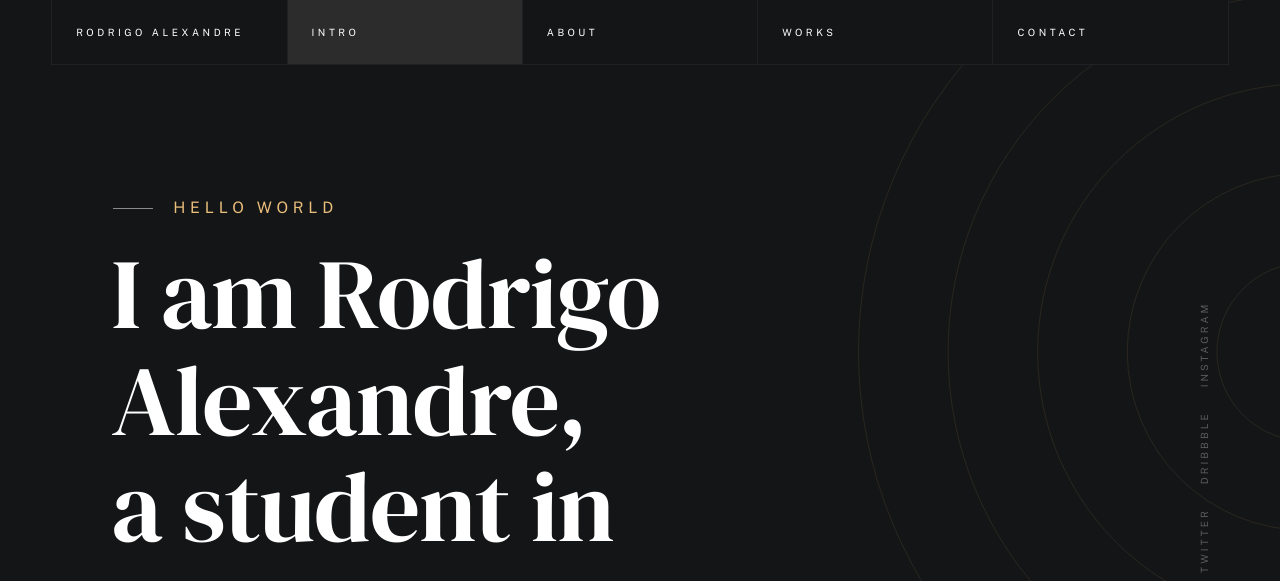
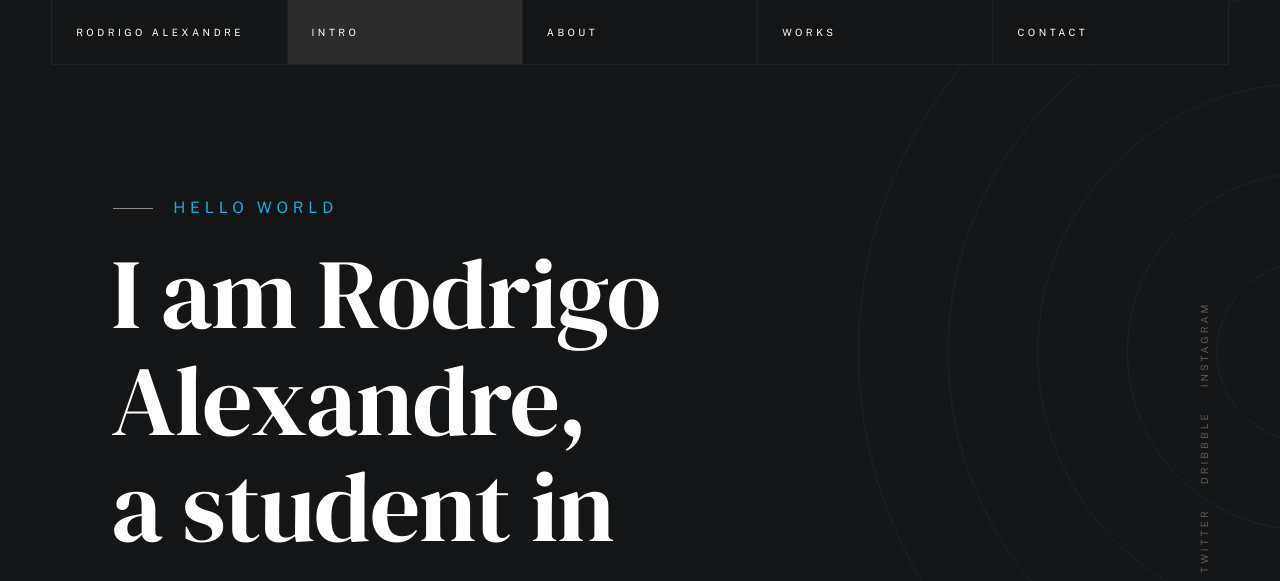
Before and after one commit to rodrigo290606/rodrigoalexandre.github.io, a plain HTML site: page index.html in a window 1280 px wide. Shown: the top 581 px of the page. Drawn offline with nearby package versions, Linux system fonts and the light colour scheme; a web font is replaced by a local one.

Commit message:
Atualizar index.html

```diff
--- a/css/styles.css
+++ b/css/styles.css
@@ -95,7 +95,7 @@
     /* color-1(#eabe7c)
      * color-2(#23967f)
      */
-    --color-1 : hsla(36, 72%, 70%, 1);
+    --color-1 : rgb(22, 171, 225);
     --color-2 : hsla(168, 62%, 36%, 1);
 
     /* theme color variations
```
